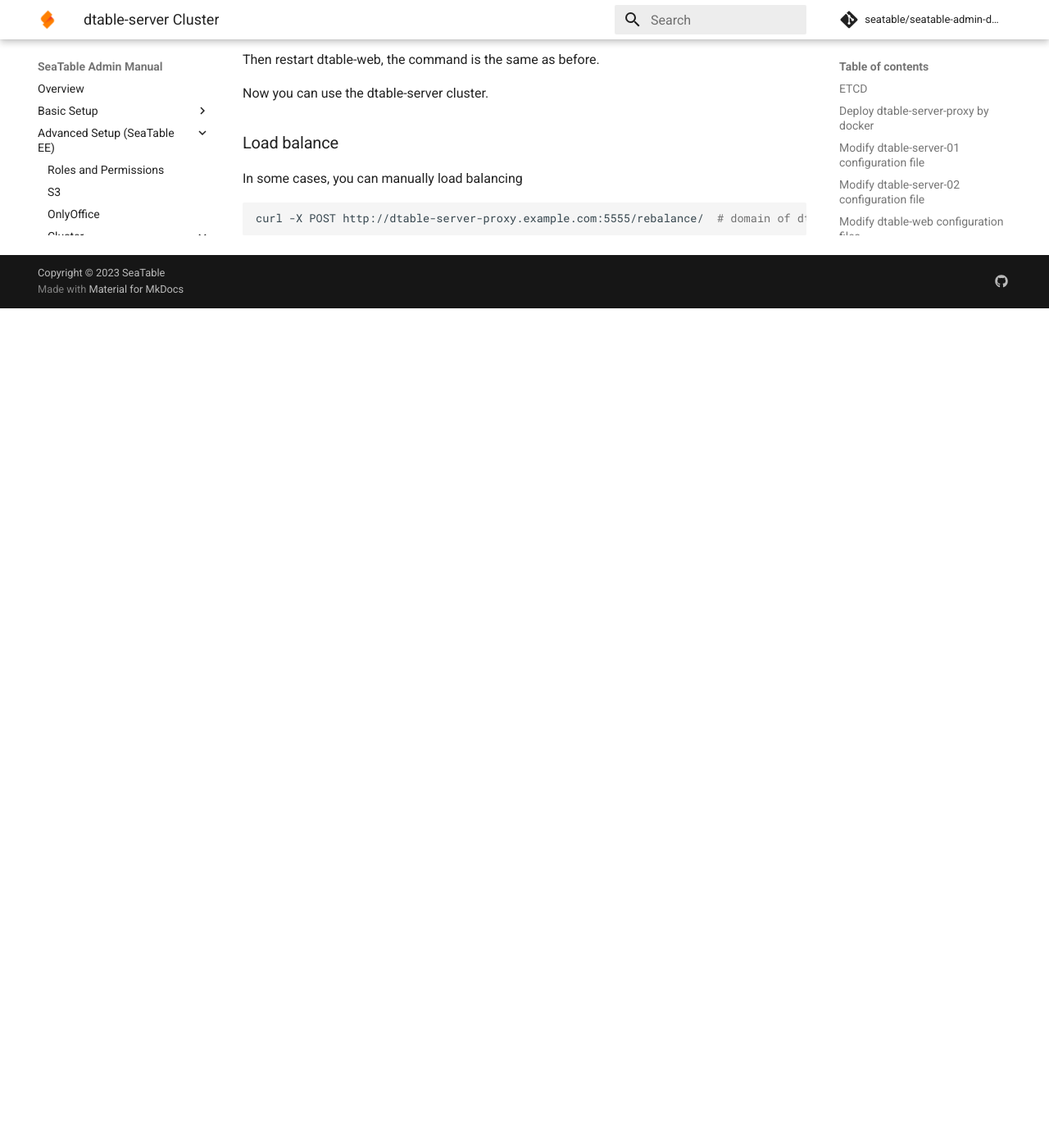
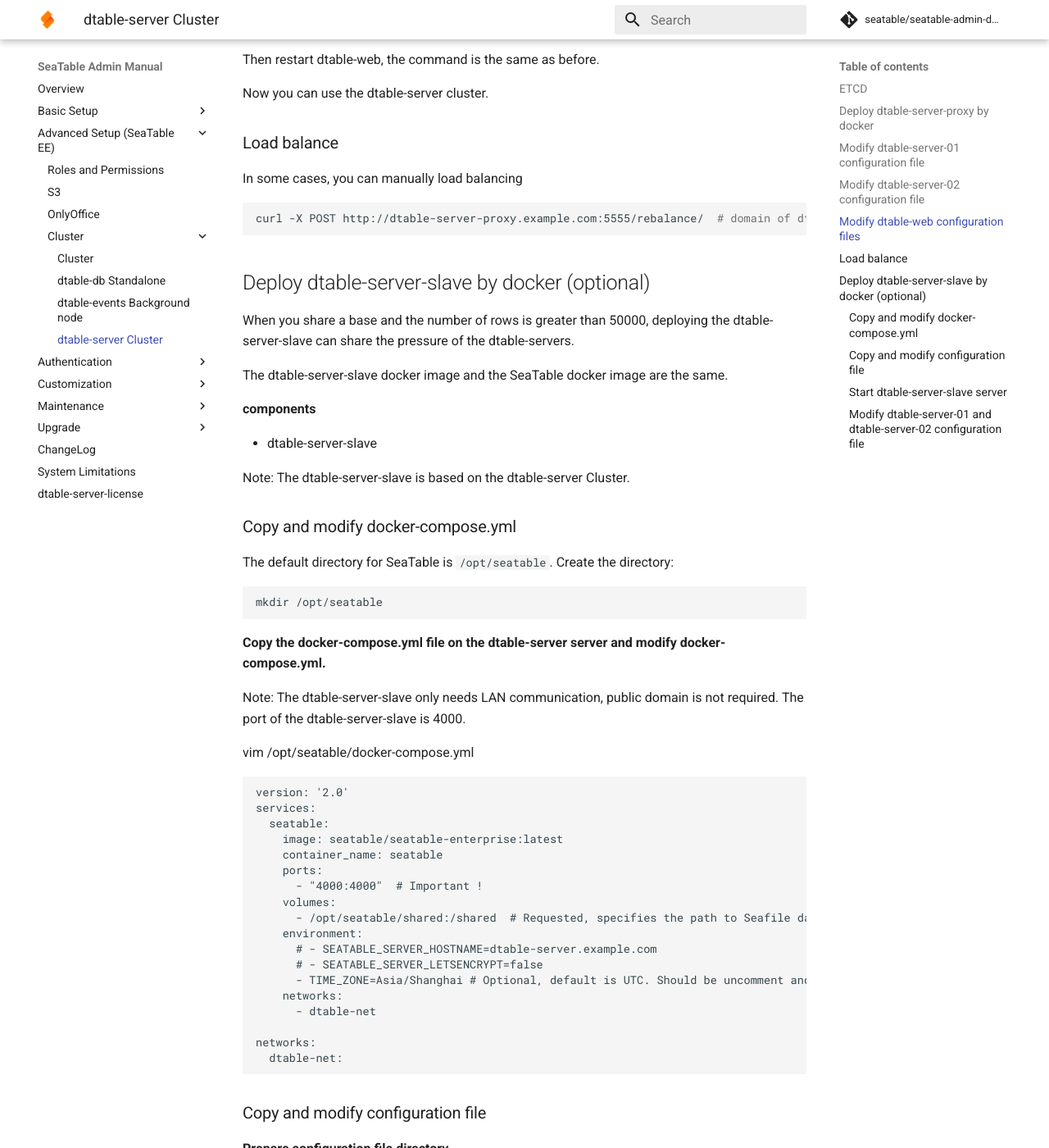
Before and after one commit to seatable/seatable-admin-docs, an MkDocs documentation site: the page built from manual/docker/Cluster/dtable-server Cluster.md, in a window 1280 px wide and 1400 px high, scrolled down 3211 px. Shown: the whole window at 82% size. Built offline with MkDocs 1.6.1 and Material for MkDocs 9.7.7, drawn with Linux system fonts in a browser that asks for light colours; comment, search, counter and statistics services are not loaded; before the commit the page ends 3587 px from its top, so only the background shows below that; some of the changed text lies outside the part shown.

Commit message:
dtable-server-slave

````diff
--- a/manual/docker/Cluster/dtable-server Cluster.md
+++ b/manual/docker/Cluster/dtable-server Cluster.md
@@ -147,3 +147,115 @@
 ``` bash
 curl -X POST http://dtable-server-proxy.example.com:5555/rebalance/  # domain of dtable-server-proxy
 ```
+
+## Deploy dtable-server-slave by docker (optional)
+
+When you share a base and the number of rows is greater than 50000, deploying the dtable-server-slave can share the pressure of the dtable-servers.
+
+The dtable-server-slave docker image and the SeaTable docker image are the same.
+
+**components**
+
+* dtable-server-slave
+
+Note: The dtable-server-slave is based on the dtable-server Cluster.
+
+### Copy and modify docker-compose.yml
+
+The default directory for SeaTable is `/opt/seatable`. Create the directory:
+
+```
+mkdir /opt/seatable
+
+```
+
+**Copy the docker-compose.yml file on the dtable-server server and modify docker-compose.yml.**
+
+Note: The dtable-server-slave only needs LAN communication, public domain is not required. The port of the dtable-server-slave is 4000.
+
+vim /opt/seatable/docker-compose.yml
+
+```
+version: '2.0'
+services:
+  seatable:
+    image: seatable/seatable-enterprise:latest
+    container_name: seatable
+    ports:
+      - "4000:4000"  # Important !
+    volumes:
+      - /opt/seatable/shared:/shared  # Requested, specifies the path to Seafile data persistent store.
+    environment:
+      # - SEATABLE_SERVER_HOSTNAME=dtable-server.example.com
+      # - SEATABLE_SERVER_LETSENCRYPT=false
+      - TIME_ZONE=Asia/Shanghai # Optional, default is UTC. Should be uncomment and set to your local time zone.
+    networks:
+      - dtable-net
+
+networks:
+  dtable-net:
+
+```
+
+### Copy and modify configuration file
+
+**Prepare configuration file directory**
+
+```
+mkdir -p /opt/seatable/shared/seatable/conf
+
+```
+
+**Copy the configuration file on the dtable-server server to the conf directory.**
+
+Copy file dtable_server_config.json to dtable_server_slave_config.json.
+
+```sh
+cp dtable_server_config.json dtable_server_slave_config.json.
+```
+
+Modify the dtable-server-slave configuration file :  `/Your SeaTable data volume/seatable/conf/dtable_server_slave_config.json`
+
+```json
+{
+    "host": "mysql host",
+    "user": "mysql uer",
+    "password": "password",
+    "database": "dtable_db",
+    "port": 3306,
+    "private_key": "xxx",
+    "dtable_web_service_url": "xxx",  // dtable-web server's URL
+    "dtable_server_proxy": "http://dtable-server-proxy.example.com:5550/"  // domain of dtable-server-proxy
+}
+
+```
+
+### Start dtable-server-slave server
+
+```sh
+docker-compose up -d
+
+docker exec -it seatable bash
+
+/templates/dtable-server-slave.sh start
+
+```
+
+### Modify dtable-server-01 and dtable-server-02 configuration file
+
+dtable_server_config.json
+
+```json
+{
+  "worker_threads_rows_limit": 50000,
+  "dtable_server_slave_url": "http://172.17.30.100:4000/"  // intranet IP of dtable-server-slave
+}
+```
+
+Then restart dtable-server-01 and dtable-server-02
+
+```bash
+docker exec -d seatable /shared/seatable/scripts/seatable.sh restart
+```
+
+Now you can use the dtable-server-slave.
````
